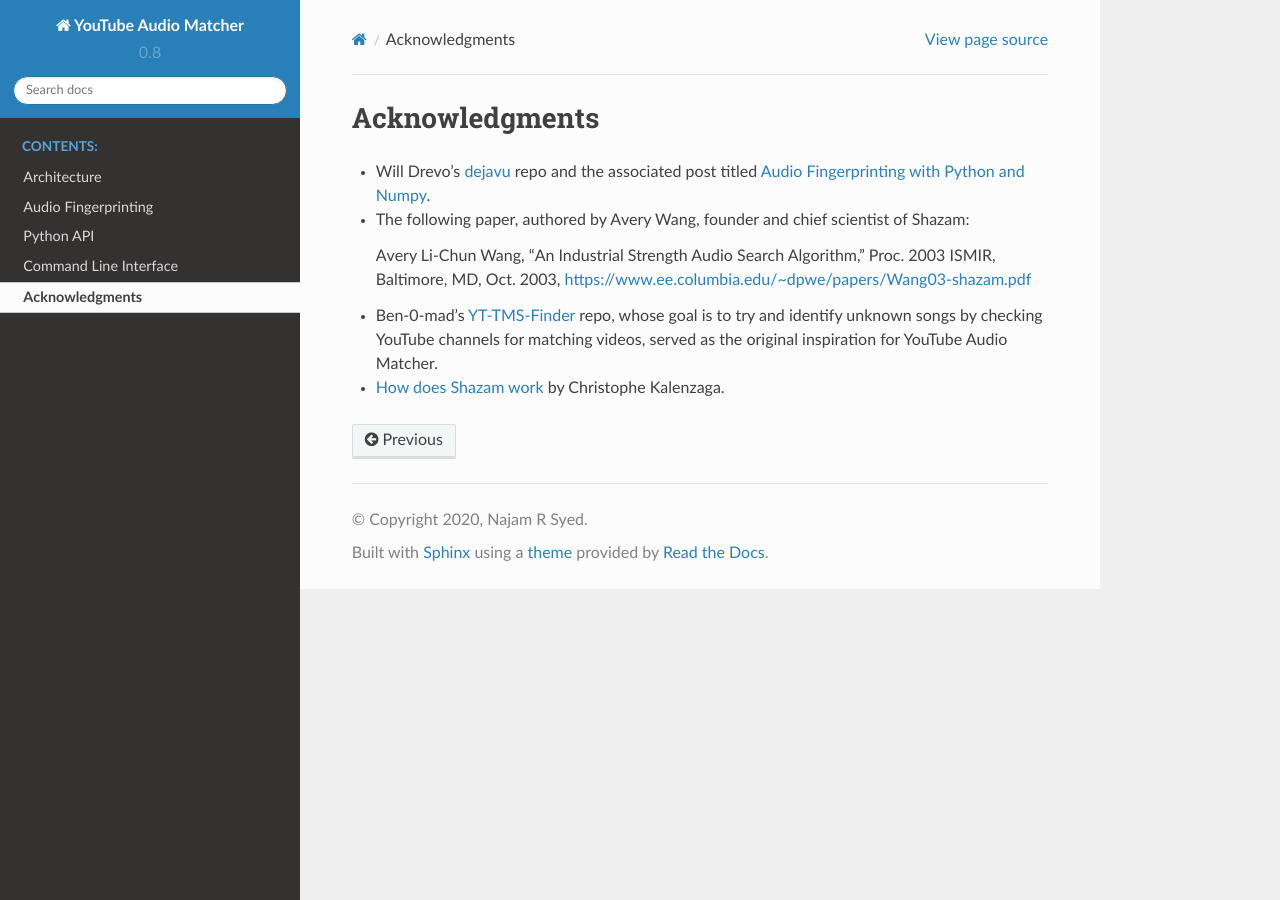
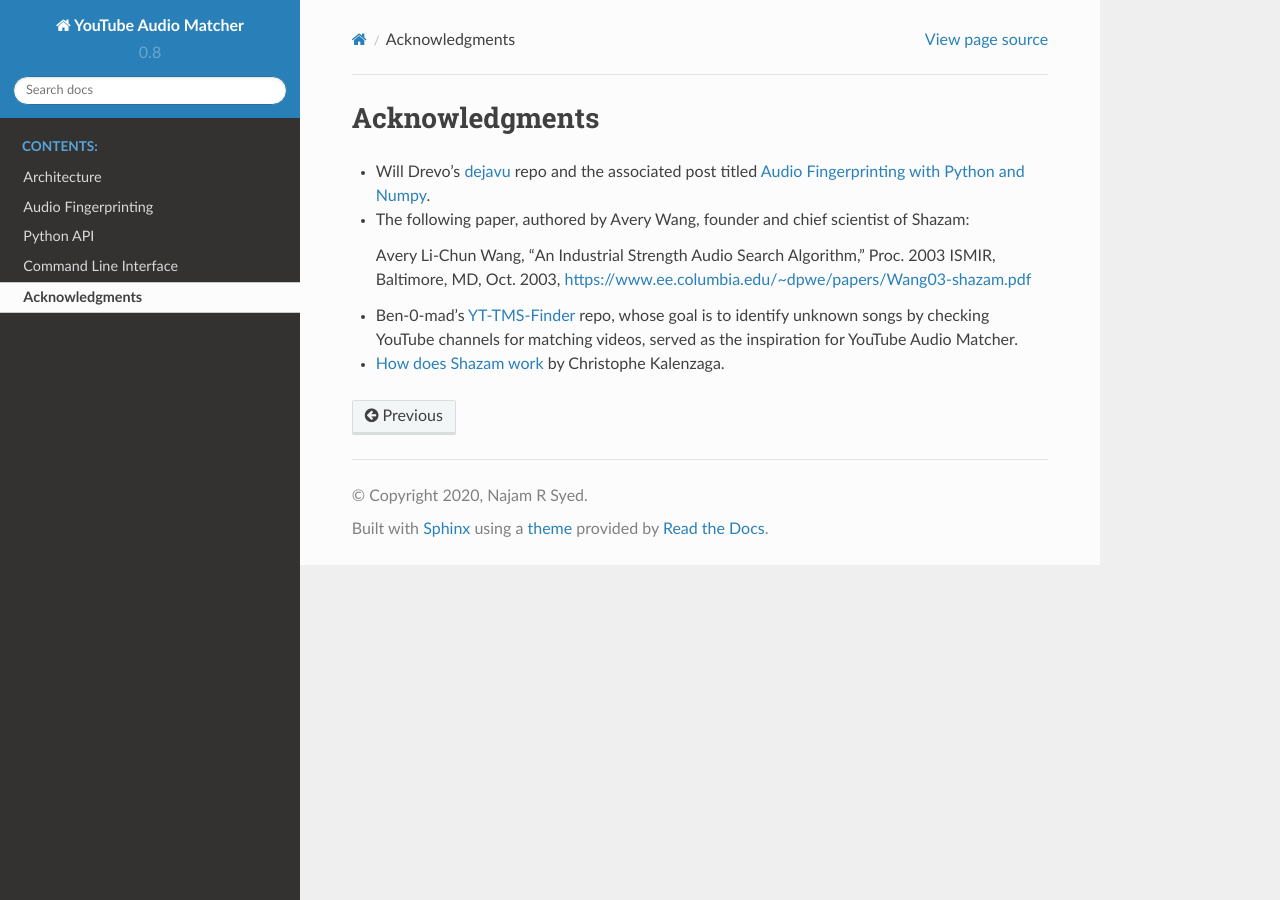
Before and after one commit to nrsyed/youtube-audio-matcher, a Sphinx documentation site: the page built from docs/acknowledgments.rst, in a window 1280 px wide. Built offline with Sphinx 7.4.7 and the Read the Docs theme 2.0.0, drawn with Linux system fonts in a browser that asks for light colours.

Commit message:
Update acknowledgments in sphinx docs and README

```diff
--- a/docs/acknowledgments.rst
+++ b/docs/acknowledgments.rst
@@ -14,9 +14,8 @@
   https://www.ee.columbia.edu/~dpwe/papers/Wang03-shazam.pdf
 
 * Ben-0-mad's `YT-TMS-Finder <https://github.com/Ben-0-mad/YT-TMS-Finder>`_
-  repo, whose goal is to try and identify unknown songs by checking YouTube
-  channels for matching videos,  served as the original inspiration for YouTube
-  Audio Matcher.
+  repo, whose goal is to identify unknown songs by checking YouTube channels
+  for matching videos, served as the inspiration for YouTube Audio Matcher.
 
 * `How does Shazam work <http://coding-geek.com/how-shazam-works/>`_ by
   Christophe Kalenzaga.
```
Also changed, not shown: README.md (+9 -10 lines), docs/readme/src/readme.md (+9 -10 lines).
